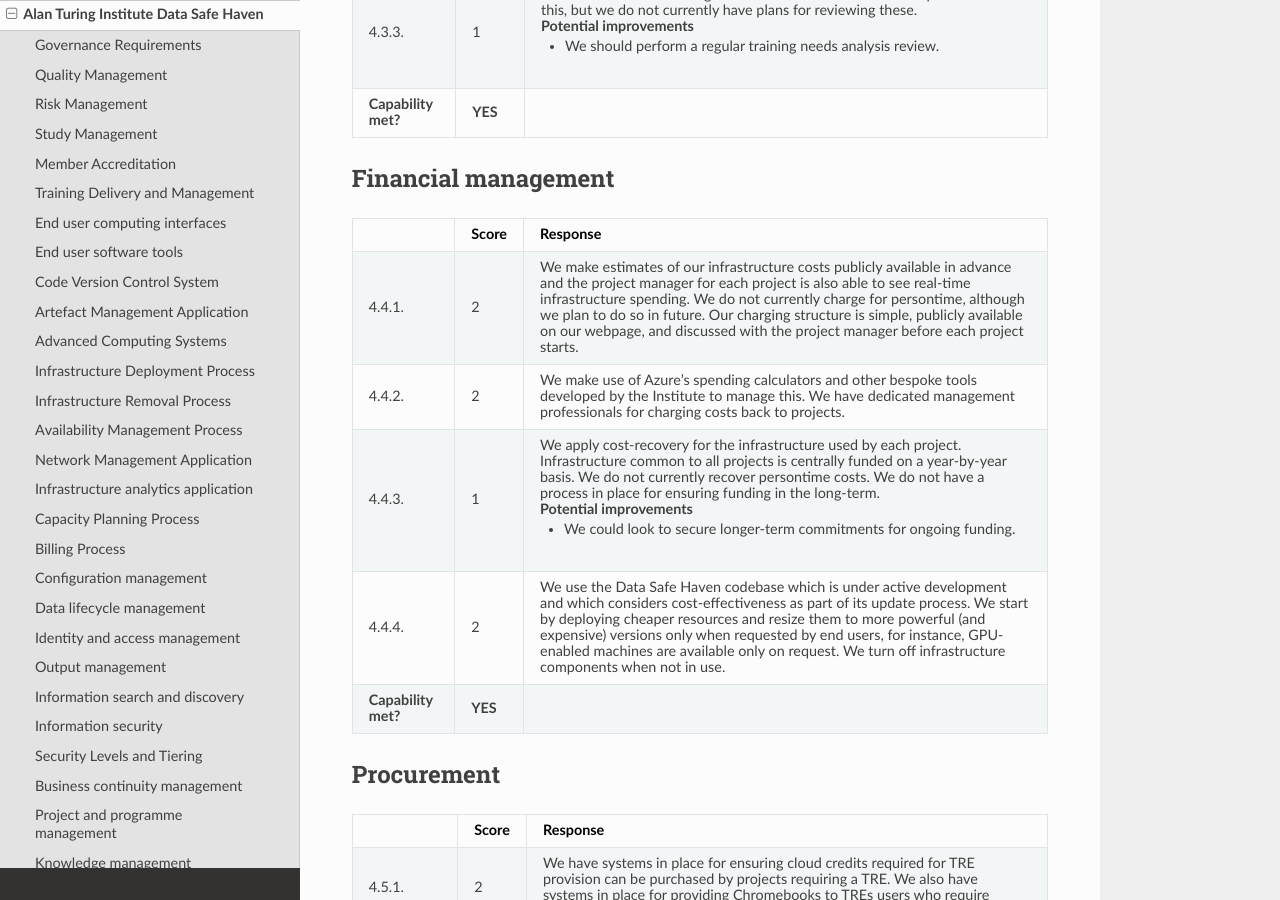
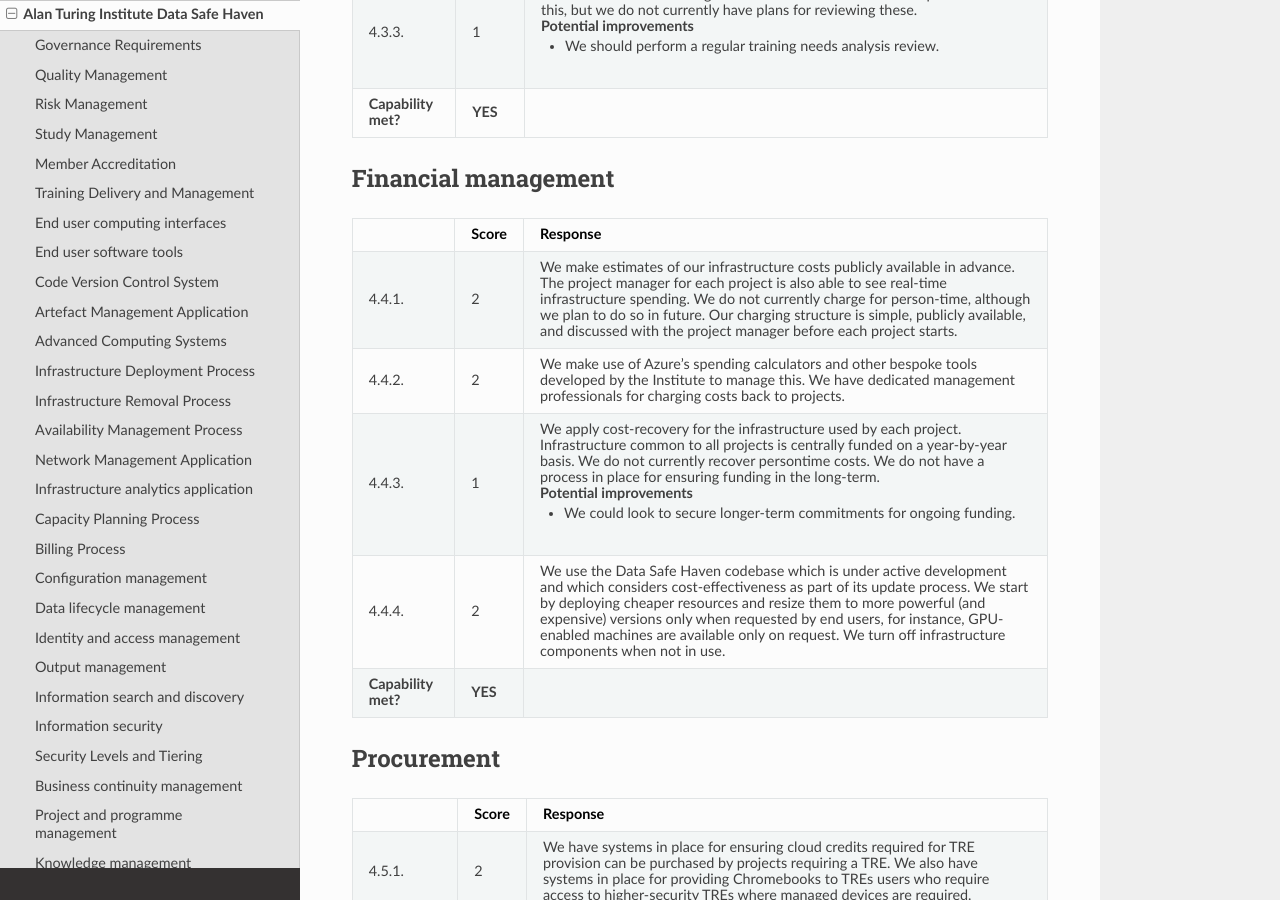
Before and after one commit to sa-tre/satre-specification, a Sphinx documentation site: the page built from docs/source/evaluations/alan_turing_institute.md, in a window 1280 px wide and 900 px high, scrolled down 21040 px. Built offline with Sphinx 7.4.7 and the Read the Docs theme 2.0.0, drawn with Linux system fonts in a browser that asks for light colours.

Commit message:
Split long sentence

```diff
--- a/docs/source/evaluations/alan_turing_institute.md
+++ b/docs/source/evaluations/alan_turing_institute.md
@@ -1091,9 +1091,10 @@
   - Response
 * - 4.4.1.
   - 2
-  - We make estimates of our infrastructure costs publicly available in advance and the project manager for each project is also able to see real-time infrastructure spending.
-    We do not currently charge for persontime, although we plan to do so in future.
-    Our charging structure is simple, publicly available on our webpage, and discussed with the project manager before each project starts.
+  - We make estimates of our infrastructure costs publicly available in advance.
+    The project manager for each project is also able to see real-time infrastructure spending.
+    We do not currently charge for person-time, although we plan to do so in future.
+    Our charging structure is simple, publicly available, and discussed with the project manager before each project starts.
 * - 4.4.2.
   - 2
   - We make use of Azure's spending calculators and other bespoke tools developed by the Institute to manage this.
```
